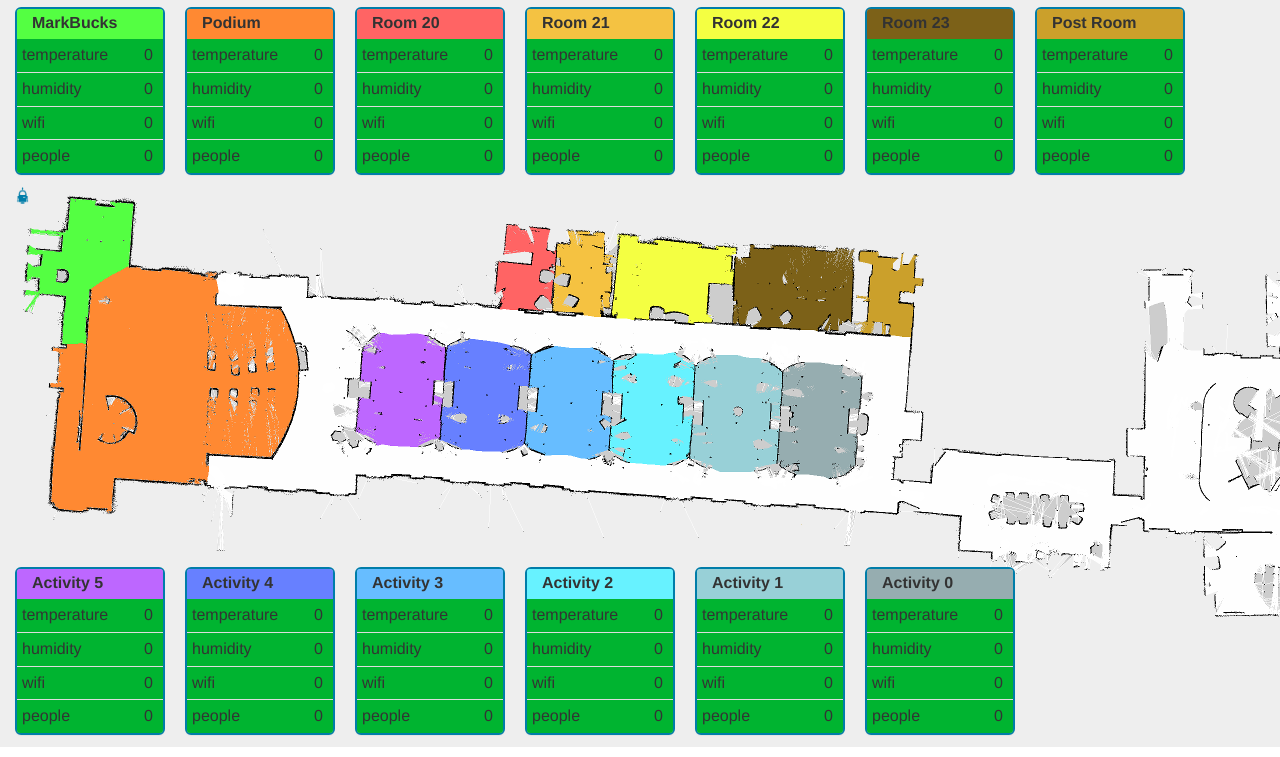
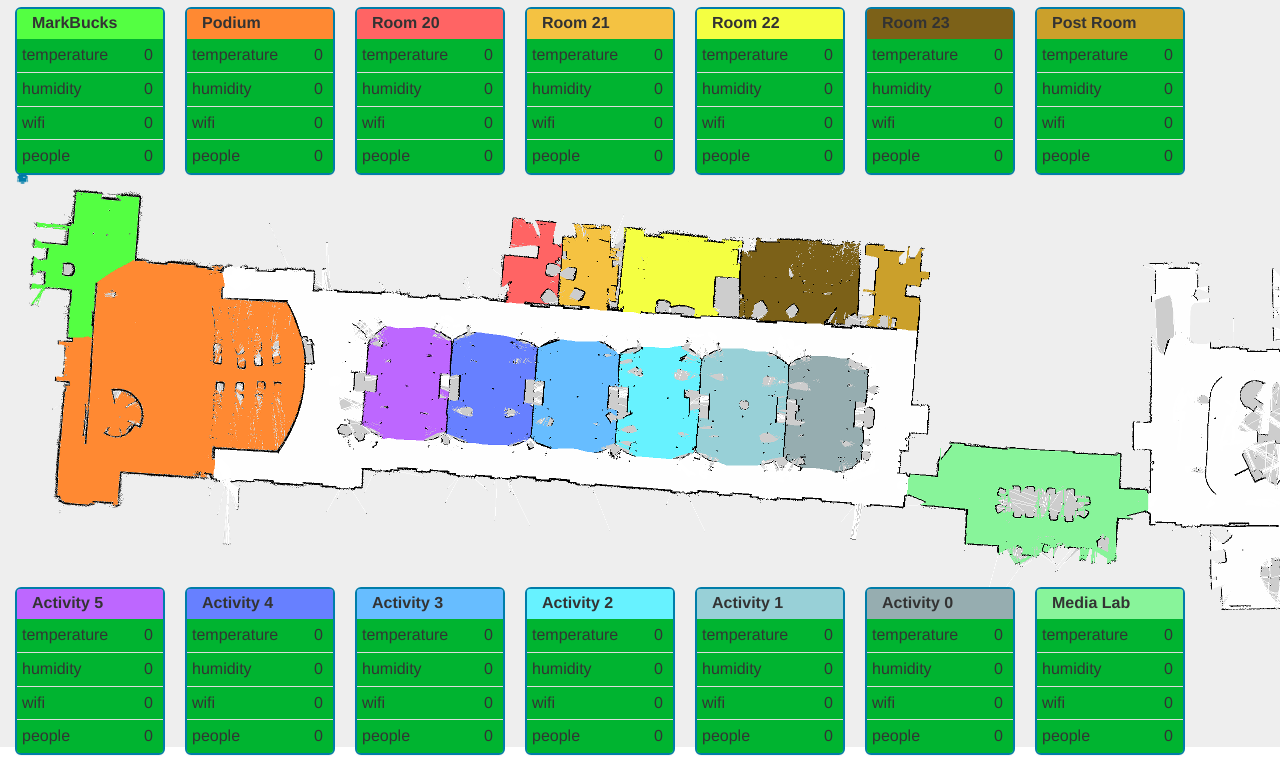
Before and after one commit to McKracken/mksmart-dka-irobot-demo, a plain HTML site: page dka.html in a window 1280 px wide. Shown: the part 53-810 px from the top of the page. Drawn offline with nearby package versions, Linux system fonts and the light colour scheme; some packages are replaced by stand-ins of ours; no server answers.

Commit message:
added media lab and adjusted the map

```diff
--- a/dist/css/custom.css
+++ b/dist/css/custom.css
@@ -104,7 +104,7 @@ body {
 .map_container {
 	display:inline-block;
 	position:relative;
-	margin-top:180px;
+	margin-top:160px;
 }
 
 .robot {
--- a/dist/js/dkaApp.js
+++ b/dist/js/dkaApp.js
@@ -174,7 +174,7 @@ function dkaController($scope,$interval,$sce,$http,$timeout){
 		$interval(placeRobot, 1000);
 		$scope.getPlan();
 		updateRooms();
-		//$scope.startRandomBehaviour();
+		$scope.startRandomBehaviour();
 		$interval(updateRoomCycle, 2000);
 	});
 
--- a/propertyValidity_robot.json
+++ b/propertyValidity_robot.json
@@ -26,11 +26,24 @@
 		}
 	},
 	"rooms":{
+		"MediaLab":
+		{
+			"name":"Media Lab",
+			"left": "1020px",
+			"top": "580px",
+			"width": "150px",
+			"hasHumidity":300,
+			"hasTemperature":300,
+			"hasPeopleCount":3600,
+			"hasWiFiSignal":340,
+			"validity":false,
+			"backcolor": "#88f49a"
+		},
 	    "Activity0":
 		{
 			"name":"Activity 0",
 			"left": "850px",
-			"top": "560px",
+			"top": "580px",
 			"width": "150px",
 			"hasHumidity":300,
 			"hasTemperature":300,
@@ -43,7 +56,7 @@
 		{
 			"name":"Activity 1",
 			"left": "680px",
-			"top": "560px",
+			"top": "580px",
 			"width": "150px",
 			"hasHumidity":300,
 			"hasTemperature":300,
@@ -56,7 +69,7 @@
 		{
 			"name":"Activity 2",
 			"left": "510px",
-			"top": "560px",
+			"top": "580px",
 			"width": "150px",
 			"hasHumidity":300,
 			"hasTemperature":300,
@@ -69,7 +82,7 @@
 		{
 			"name":"Activity 3",
 			"left": "340px",
-			"top": "560px",
+			"top": "580px",
 			"width": "150px",
 			"hasHumidity":300,
 			"hasTemperature":300,
@@ -82,7 +95,7 @@
 		{
 			"name":"Activity 4",
 			"left": "170px",
-			"top": "560px",
+			"top": "580px",
 			"width": "150px",
 			"hasHumidity":300,
 			"hasTemperature":300,
@@ -95,7 +108,7 @@
 		{
 			"name":"Activity 5",
 			"left": "0px",
-			"top": "560px",
+			"top": "580px",
 			"width": "150px",
 			"hasHumidity":300,
 			"hasTemperature":300,
@@ -198,10 +211,10 @@
 	},
 	"wifiname":"eduroam",
 	"map":{
-		"img":"./docs/north-south-wings+podium_merge_cut_transparent_colors_60.png",
-		"xoffset":885,
-		"yoffset":303,
-		"scale":0.083,
+		"img":"./docs/north-south-wings+podium_merge_cut_transparent_colors_50.png",
+		"xoffset":891,
+		"yoffset":316,
+		"scale":0.1,
 		"invertaxes":false,
 		"xmultiplier":1,
 		"ymultiplier":-1
@@ -213,7 +226,7 @@
 		},
 		"img":"./docs/hires-robot-blue_squared.png"
 	},
-	"kbserverip":"http://localhost:8080/",
+	"kbserverip":"http://137.108.120.226:8080/",
 	"queries": [
 		{
 		"name":"Which is the warmest room between the Podium and the Markbucks?",
```
Also changed, not shown: docs/north-south-wings+podium_merge_cut_transparent_colors_50.png (added), 4 other files.
